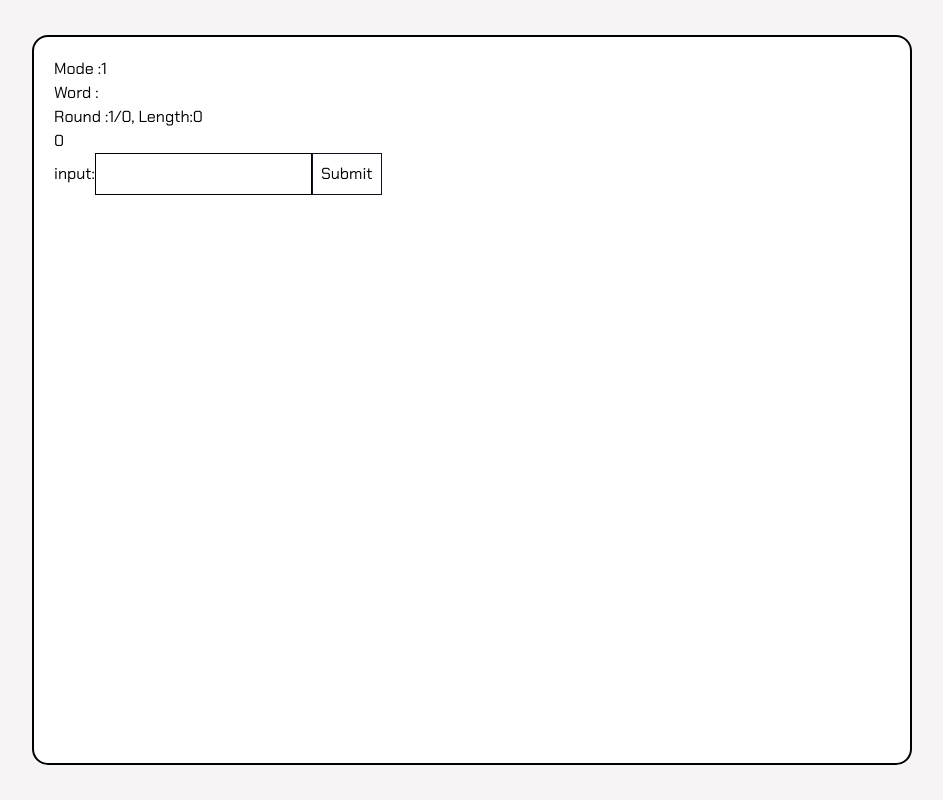
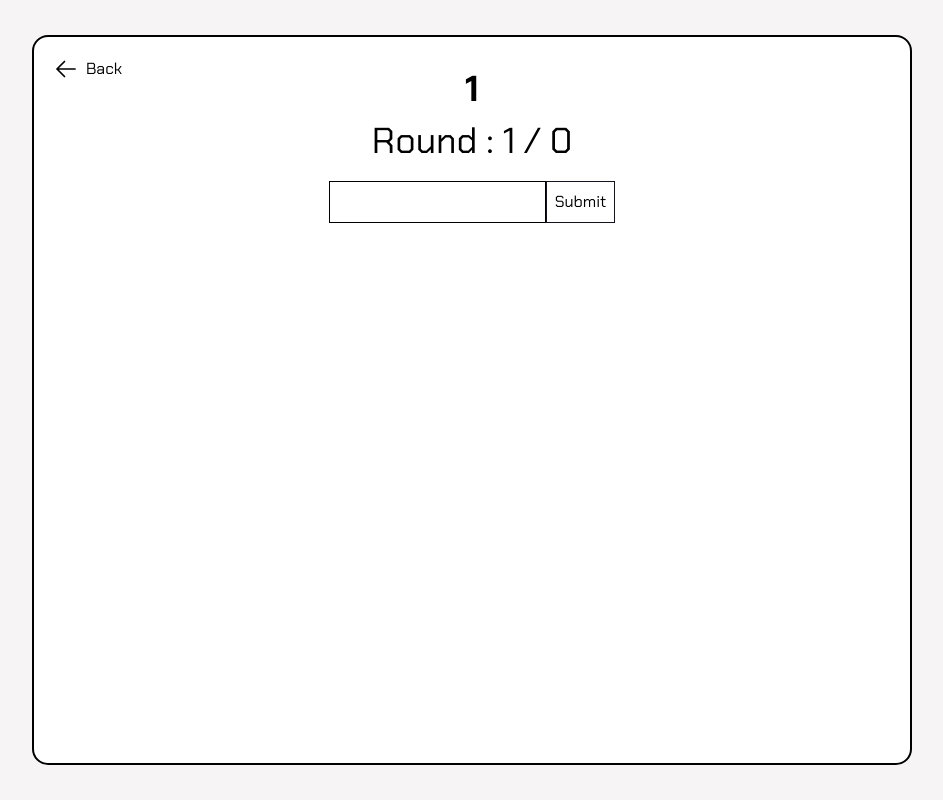
Before and after one commit to AnemoneTK/LetterQuest, a React (Vite) app: page /game/1 in a window 1280 px wide. Shown: the whole page, without its empty margins (168-1111 px from the left). Built offline with nearby package versions, Linux system fonts and the light colour scheme.

Commit message:
[CREATE]-create popup component and style

```diff
--- a/src/App.tsx
+++ b/src/App.tsx
@@ -13,7 +13,7 @@ function Layout() {
   return (
     <>
       <div className=" bg-background w-dvw h-dvh overflow-hidden flex gap-0 md:gap-[20px] lg:gap-[40px] p-0 md:p-[35px] lg:px-[200px]">
-        <div className="canvas w-full border-0 md:border-2 bg-white rounded-2xl p-0 md:p-5">
+        <div className="canvas w-full border-0 p-5 md:border-2 bg-white rounded-2xl ">
           <Outlet />
         </div>
       </div>
--- a/src/components/Game.tsx
+++ b/src/components/Game.tsx
@@ -1,17 +1,22 @@
 import { generate } from "random-words";
 import { useState, useEffect } from "react";
 import { useParams, useLocation } from "react-router";
+import { Link } from "react-router-dom";
+
+import Popup from "./Popup";
 
 export default function Game() {
   const location = useLocation();
 
-  const { mode } = useParams();
+  const { mode } = useParams<string>();
   const [word, setWord] = useState<string[]>([]);
   const [length, setLength] = useState<number>(0);
   const [round, setRound] = useState<number>(0);
   const [guess, setGuess] = useState<string[][]>([]);
   const [input, setInput] = useState<string>("");
   const [counter, setCounter] = useState<number>(1);
+  const [popup, setPopup] = useState<boolean>(false);
+  const [result, setResult] = useState<string>("");
 
   //setup game mode when start
   useEffect(() => {
@@ -66,37 +71,85 @@ export default function Game() {
     }
   }, [word, round]);
 
-  const handleSubmit = () => {
+  const handleSubmit = async () => {
+    if (input) {
       setGuess((prevGuess) => {
         const newGuess = [...prevGuess];
 
         const pointer = counter - 1;
-      if (pointer < round) {
         newGuess[pointer] = Array.from(
           { length },
           (_, index) => input[index].toLowerCase() || ""
         );
         // Increment the counter for the next round
-        setCounter(counter + 1);
-      } else {
-        console.log("Maximum number of guesses reached");
-      }
         return newGuess;
       });
+      const answer = word.join("");
+      if (counter === round) {
+        if (input === answer) {
+          setResult("Win");
+        } else {
+          setResult("Loss");
+        }
+        setPopup(true);
+      } else {
+        if (input === answer) {
+          setResult("Win");
+          setPopup(true);
+        } else {
+          setCounter(counter + 1);
+        }
+      }
       setInput("");
-    console.log(guess);
+    } else {
+      alert("No input");
+    }
+
+    //check answer
   };
 
   return (
     <>
-      <div>Mode :{mode}</div>
-      <div>Word :{word}</div>
-      <div>
-        Round :{counter}/{round}, Length:{length}
+      <div className={`popup w-2/3 md:w-1/3 ${popup ? "active" : ""}`}>
+        <Popup
+          mode={mode}
+          counter={counter}
+          round={round}
+          result={result}
+          setPopup={setPopup}
+        />
       </div>
-      <div>{guess.length}</div>
-      <div>{input}</div>
-      input:
+      <div className="flex justify-center items-center absolute">
+        <Link
+          to={"/"}
+          className="flex flex-row justify-center items-center gap-2"
+        >
+          <svg
+            xmlns="http://www.w3.org/2000/svg"
+            fill="none"
+            viewBox="0 0 24 24"
+            strokeWidth="1.7"
+            stroke="currentColor"
+            className="size-6"
+          >
+            <path
+              strokeLinecap="round"
+              strokeLinejoin="round"
+              d="M10.5 19.5 3 12m0 0 7.5-7.5M3 12h18"
+            />
+          </svg>
+          Back
+        </Link>
+      </div>
+      <div className="flex flex-col items-center justify-center">
+        <div className="text-4xl md:text-4xl font-bold my-3">
+          {mode?.toUpperCase()}
+        </div>
+        <div className="text-4xl">
+          Round : {counter} / {round}
+        </div>
+      </div>
+      <div className="flex flex-row items-center justify-center py-5">
         <input
           type="text"
           className="border p-2"
@@ -108,11 +161,11 @@ export default function Game() {
         <button className="border border-primary p-2" onClick={handleSubmit}>
           Submit
         </button>
+      </div>
       <div className="flex flex-col gap-3 items-center justify-center">
         {guess.map((row, rowIndex) => (
           <div key={rowIndex} className=" h-10 flex flex-row gap-3">
             {row.map((letter, index) => {
-              console.log(row);
               return (
                 <div
                   key={index}
--- /dev/null
+++ b/src/components/Popup.tsx
@@ -0,0 +1,32 @@
+interface Props {
+  mode: string | undefined;
+  counter: number;
+  round: number;
+  result: string;
+  setPopup: React.Dispatch<React.SetStateAction<boolean>>;
+}
+
+export default function Popup({
+  mode,
+  counter,
+  round,
+  result,
+  setPopup,
+}: Props) {
+  return (
+    <>
+      <div className="  bg-white  border rounded-md p-5  flex flex-col justify-center items-center">
+        <div>Mode</div>
+        <div className="text-4xl">{mode?.toUpperCase()}</div>
+        <div>{result}</div>
+        <div>
+          {counter} / {round}
+        </div>
+        <div className="w-full flex flex-col md:flex-row items-center justify-center gap-3">
+          <button className="primary-btn">Play Again</button>
+          <button className="primary-btn-border">Back</button>
+        </div>
+      </div>
+    </>
+  );
+}
--- a/src/styles/tailwind.css
+++ b/src/styles/tailwind.css
@@ -40,4 +40,11 @@
   .customBox.active {
     @apply relative  visible top-0 opacity-100  p-2 w-full z-0 transition-all duration-300;
   }
+
+  .popup {
+    @apply absolute opacity-0 top-3/4 left-1/2  -translate-x-1/2 -translate-y-1/2 transition-all duration-300;
+  }
+  .popup.active {
+    @apply absolute opacity-100  top-1/2 left-1/2  -translate-x-1/2 -translate-y-1/2 transition-all duration-300;
+  }
 }
```
Also changed, not shown: src/styles/popup.css (added). Lines whose indentation alone changed are shown as unchanged.
